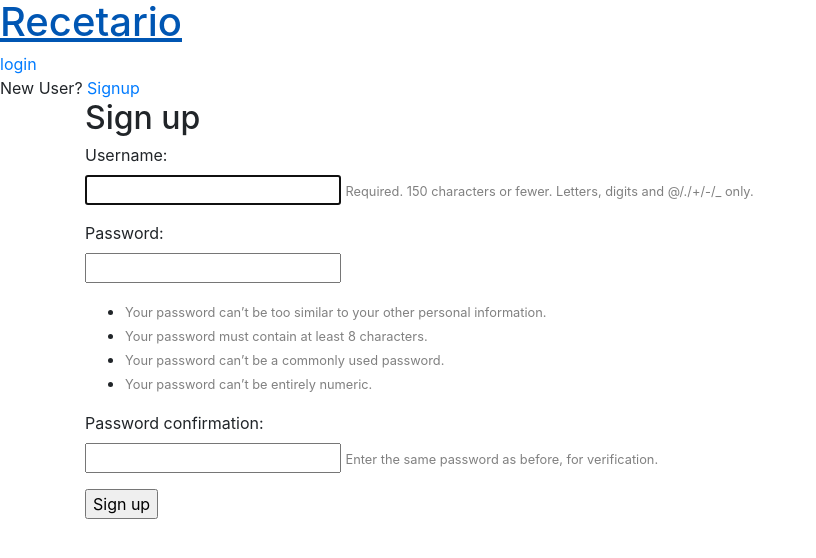
After one commit to mostlybadfly/recetario, a Django app: page /signup/ in a window 1280 px wide. The commit adds this page. Shown: the top 558 px of the page, without its empty margins (0-816 px from the left). Run offline with Django 3.2, Linux system fonts and the light colour scheme; some libraries are stand-ins or nearby versions.

Commit message:
Add User Signup/Login/Logout.

```diff
--- a/recetario/settings.py
+++ b/recetario/settings.py
@@ -104,7 +104,8 @@ AUTH_PASSWORD_VALIDATORS = [
     },
 ]
 
-
+# Login redirect
+LOGIN_REDIRECT_URL = '/'
 # Internationalization
 # https://docs.djangoproject.com/en/1.11/topics/i18n/
 
--- a/recetario/urls.py
+++ b/recetario/urls.py
@@ -1,10 +1,13 @@
 from django.conf.urls import include, url
 from django.contrib import admin
+from django.contrib.auth import views as auth_views
 import recipes.views
 
 urlpatterns = [
     url(r'^$', recipes.views.index),
     url(r'^recipes/', include('recipes.urls')),
+    url(r'^logout/$', auth_views.logout, {'next_page': '/'}, name='logout'),
     url('^', include('django.contrib.auth.urls')),
     url(r'^admin/', admin.site.urls),
+    url(r'^signup/$', recipes.views.signup, name='signup'),
 ]
--- a/recipes/templates/recipes/base.html
+++ b/recipes/templates/recipes/base.html
@@ -8,6 +8,13 @@
 <body>
   <div class="page-header">
     <h1><a href="/">Recetario</a></h1>
+    {% if user.is_authenticated %}
+    Welcome, {{ user.username }}<br>
+      <a href="{% url 'logout' %}">logout</a>
+    {% else %}
+      <a href="{% url 'login' %}">login</a><br>
+      New User? <a href="{% url 'signup' %}">Signup</a>
+    {% endif %}
   </div>
   <div class="content container">
     {% block content %}
--- /dev/null
+++ b/recipes/templates/recipes/signup.html
@@ -0,0 +1,21 @@
+{% extends 'recipes/base.html' %}
+
+{% block content %}
+  <h2>Sign up</h2>
+  <form method="post">
+    {% csrf_token %}
+    {% for field in form %}
+      <p>
+        {{ field.label_tag }}<br>
+        {{ field }}
+        {% if field.help_text %}
+          <small style="color: grey">{{ field.help_text|safe }}</small>
+        {% endif %}
+        {% for error in field.errors %}
+          <p style="color: red">{{ error }}</p>
+        {% endfor %}
+      </p>
+    {% endfor %}
+    <button type="submit">Sign up</button>
+  </form>
+{% endblock %}
--- a/recipes/views.py
+++ b/recipes/views.py
@@ -1,6 +1,7 @@
 from django.http import HttpResponse, Http404
-from django.template import loader
-from django.shortcuts import get_object_or_404, render
+from django.shortcuts import get_object_or_404, render, redirect
+from django.contrib.auth import login, authenticate
+from django.contrib.auth.forms import UserCreationForm
 
 from .models import Recipe
 
@@ -18,3 +19,17 @@ def edit(request, recipe_id):
 def detail(request, recipe_id):
     recipe = get_object_or_404(Recipe, pk=recipe_id)
     return render(request, 'recipes/detail.html', {'recipe': recipe})
+
+def signup(request):
+    if request.method == 'POST':
+        form = UserCreationForm(request.POST)
+        if form.is_valid():
+            form.save()
+            username = form.cleaned_data.get('username')
+            raw_password = form.cleaned_data.get('password1')
+            user = authenticate(username=username, password=raw_password)
+            login(request, user)
+            return redirect('/')
+    else:
+        form = UserCreationForm()
+    return render(request, 'recipes/signup.html', {'form': form})
```
Also changed, not shown: recipes/models.py (+11 -0 lines), recipes/templates/registration/login.html (added, +10 -0 lines), recipes/migrations/0003_profile.py (added), recipes/templates/registration/logout.html (added).
